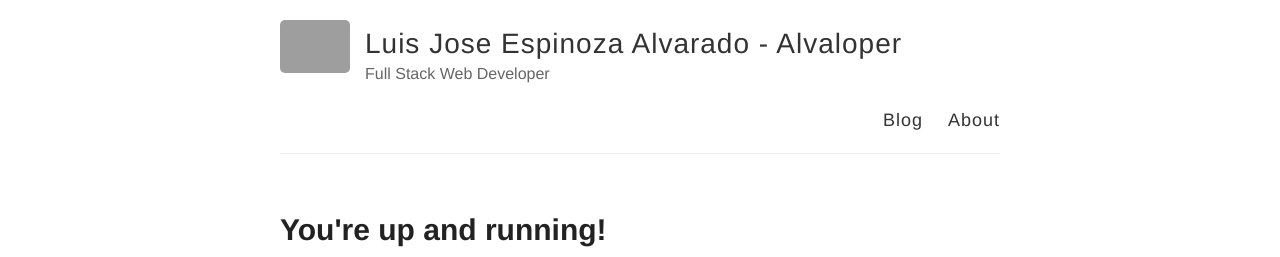
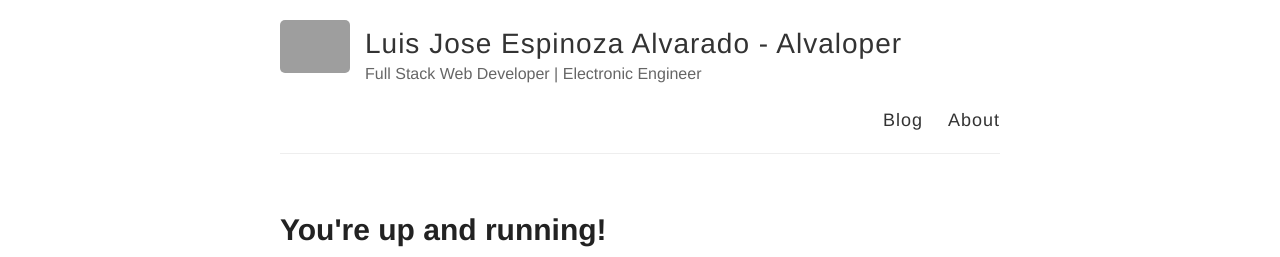
Before and after one commit to alvaloper/blog, a Jekyll site: the page built from index.html, in a window 1280 px wide. Shown: the top 257 px of the page. Built offline with Jekyll 4.4.1, drawn with Linux system fonts in a browser that asks for light colours; grey boxes are pictures that could not be loaded.

Commit message:
Update description

```diff
--- a/_config.yml
+++ b/_config.yml
@@ -6,7 +6,7 @@
 name: Luis Jose Espinoza Alvarado - Alvaloper
 
 # Short bio or description (displayed in the header)
-description: Full Stack Web Developer
+description: Full Stack Web Developer | Electronic Engineer
 
 # URL of your avatar or profile pic (you could use your GitHub profile pic)
 avatar: https://pbs.twimg.com/profile_images/1479258043367972876/4opw33SI_400x400.jpg
```
